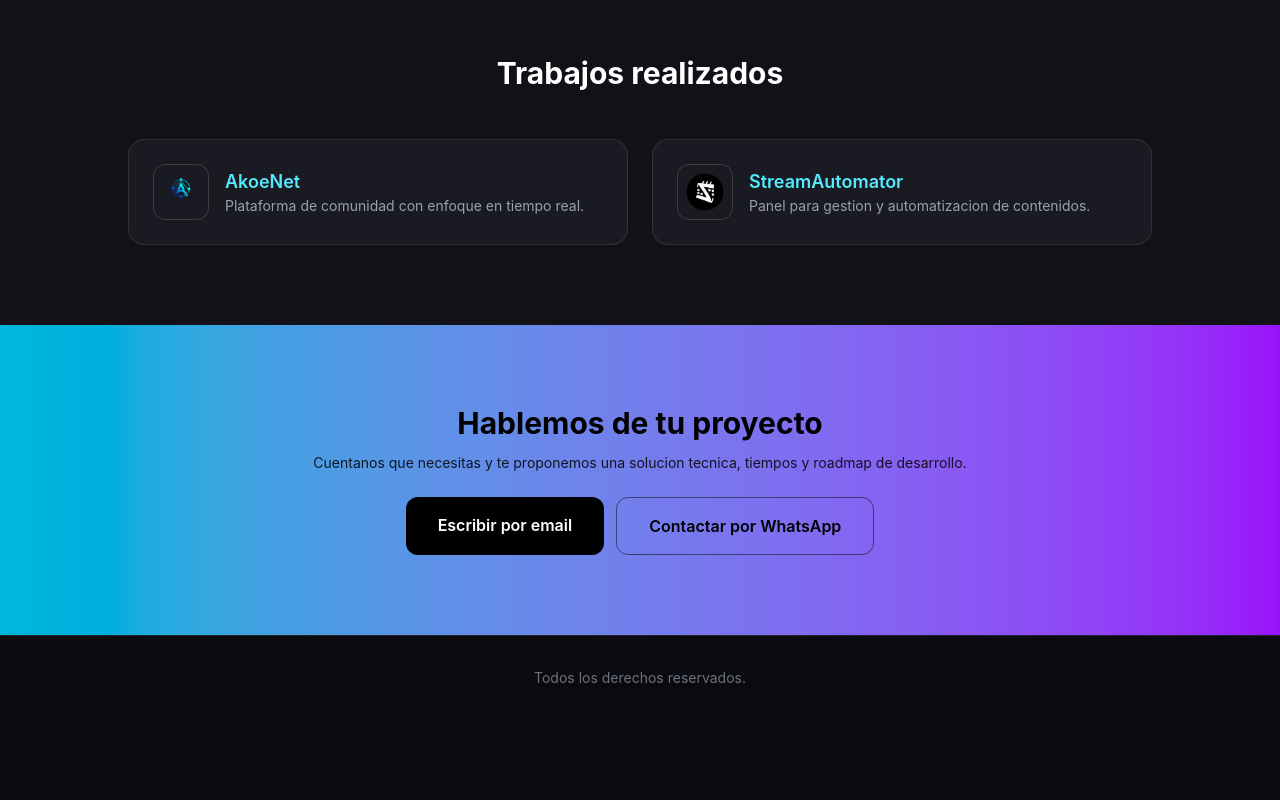
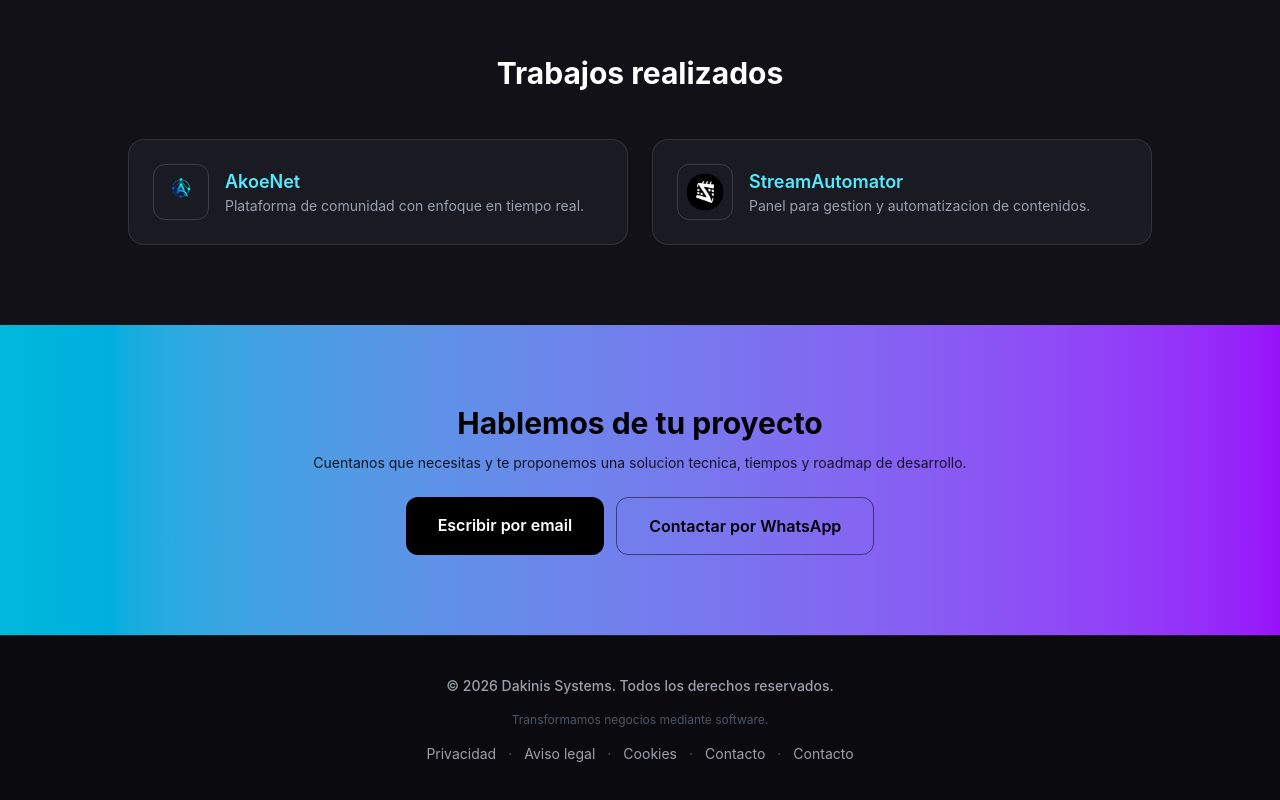
Before and after one commit to dakinissystems/dakinis-landing, a React (Vite) app: page / in a window 1280 px wide. Shown: the part 1998-2798 px from the top of the page. Before the commit the page ends 2718 px from the top, so only its background shows below. Built offline with nearby package versions, Linux system fonts and the light colour scheme; no server answers.

Commit message:
feat(landing): enhance corporate shell and localization content

```diff
--- a/src/components/CorporateShell.jsx
+++ b/src/components/CorporateShell.jsx
@@ -1,3 +1,5 @@
+import company from "@dakinis/shared-brand/company";
+import { DAKINIS_CONTACT_EMAIL } from "@dakinis/shared-brand/social-links";
 import logoGrande from "../../Logo Grande.jpeg";
 import logoSimple from "../../Logo Simple.jpeg";
 import { DAKINIS_URL_CORE, DAKINIS_URL_HUB } from "../config/product-urls.js";
@@ -6,6 +8,37 @@ import { useLanguage } from "../context/LanguageContext.jsx";
 function navigate(path) {
   window.history.pushState({}, "", path);
   window.dispatchEvent(new PopStateEvent("popstate"));
+}
+
+function FooterSep() {
+  return (
+    <span className="text-gray-600" aria-hidden>
+      ·
+    </span>
+  );
+}
+
+function FooterNavLink({ href, children, onNavigate }) {
+  const isInternal = href.startsWith("/") && !href.startsWith("//");
+  if (isInternal) {
+    return (
+      <a
+        href={href}
+        className="text-gray-400 transition hover:text-cyan-300"
+        onClick={(e) => {
+          e.preventDefault();
+          onNavigate(href);
+        }}
+      >
+        {children}
+      </a>
+    );
+  }
+  return (
+    <a href={href} className="text-gray-400 transition hover:text-cyan-300">
+      {children}
+    </a>
+  );
 }
 
 export default function CorporateShell({ children, activeNav = "" }) {
@@ -45,8 +78,58 @@ export default function CorporateShell({ children, activeNav = "" }) {
         </div>
       </header>
       <main>{children}</main>
-      <footer className="border-t border-white/10 px-6 py-8 text-center text-sm text-gray-500">
-        <p>{t.footer.rights}</p>
+      <footer className="border-t border-white/10 px-6 py-10 text-sm text-gray-500">
+        <div className="mx-auto flex w-full max-w-6xl flex-col items-center gap-4 text-center">
+          <p className="font-medium text-gray-400">
+            {String(t.footer.copyright).replace("{year}", String(new Date().getFullYear()))}{" "}
+            {t.footer.rights}
+          </p>
+          <p className="max-w-xl text-xs text-gray-600">{company.tagline}</p>
+          <nav
+            className="flex flex-wrap items-center justify-center gap-x-3 gap-y-2"
+            aria-label={String(t.footer.navAria)}
+          >
+            <FooterNavLink href={t.footer.links.privacy} onNavigate={navigate}>
+              {t.legal.footer.privacy}
+            </FooterNavLink>
+            <FooterSep />
+            <FooterNavLink href={t.footer.links.notice} onNavigate={navigate}>
+              {t.legal.footer.notice}
+            </FooterNavLink>
+            <FooterSep />
+            <FooterNavLink href={t.footer.links.cookies} onNavigate={navigate}>
+              {t.legal.footer.cookies}
+            </FooterNavLink>
+            <FooterSep />
+            <a
+              href={`mailto:${DAKINIS_CONTACT_EMAIL}`}
+              className="text-gray-400 transition hover:text-cyan-300"
+            >
+              {t.legal.footer.contact}
+            </a>
+            <FooterSep />
+            <a
+              href="/#contacto"
+              className="text-gray-400 transition hover:text-cyan-300"
+              onClick={(e) => {
+                e.preventDefault();
+                const scrollContact = () =>
+                  document.getElementById("contacto")?.scrollIntoView({ behavior: "smooth" });
+                const pathNow = window.location.pathname.replace(/\/$/, "") || "/";
+                if (pathNow === "/") {
+                  scrollContact();
+                  return;
+                }
+                window.addEventListener("popstate", () => window.setTimeout(scrollContact, 80), {
+                  once: true
+                });
+                navigate("/");
+              }}
+            >
+              {t.nav.contacto}
+            </a>
+          </nav>
+        </div>
       </footer>
     </div>
   );
--- a/src/i18n/translations.js
+++ b/src/i18n/translations.js
@@ -149,7 +149,14 @@ export const translations = {
       emailSubject: 'Proyecto a medida',
     },
     footer: {
+      copyright: '© {year} Dakinis Systems.',
       rights: 'Todos los derechos reservados.',
+      navAria: 'Legal y contacto',
+      links: {
+        privacy: '/privacidad',
+        notice: '/aviso-legal',
+        cookies: '/cookies',
+      },
     },
     legal: legalEs,
   },
@@ -292,7 +299,14 @@ export const translations = {
       emailSubject: 'Custom software project',
     },
     footer: {
+      copyright: '© {year} Dakinis Systems.',
       rights: 'All rights reserved.',
+      navAria: 'Legal and contact',
+      links: {
+        privacy: '/privacy',
+        notice: '/legal',
+        cookies: '/cookies',
+      },
     },
     legal: legalEn,
   },
```
